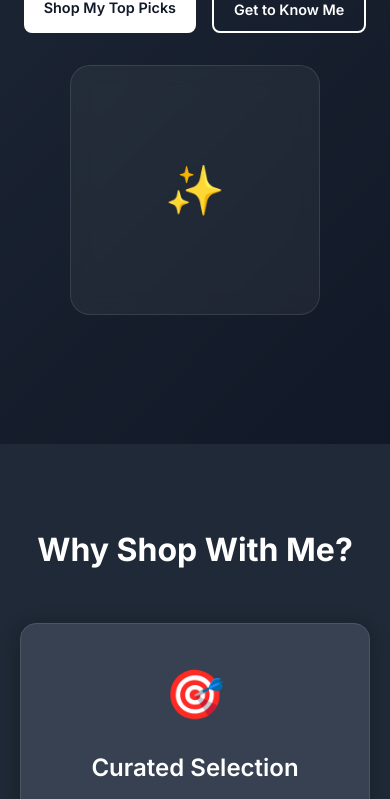
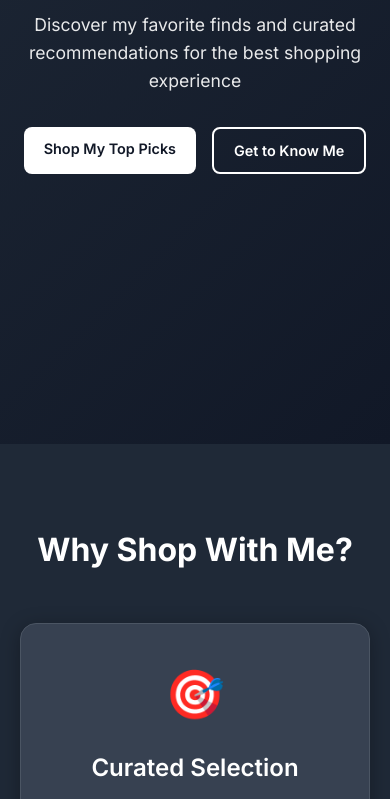
Before and after one commit to matthewpeterka/avery-website, a plain HTML site: page index.html in a window 390 px wide. Shown: the part 400-1199 px from the top of the page. Drawn offline with Linux system fonts and the light colour scheme.

Commit message:
Update main title to 'Avery's Shopping Guide' and remove decorative star box from landing page

```diff
--- a/index.html
+++ b/index.html
@@ -11,7 +11,7 @@
     <nav class="navbar">
         <div class="nav-container">
             <div class="nav-logo">
-                <h2>Avery's Guide</h2>
+                <h2>Avery's Shopping Guide</h2>
             </div>
             <ul class="nav-menu">
                 <li class="nav-item">
@@ -44,11 +44,6 @@
                     <div class="hero-buttons">
                         <a href="top-picks.html" class="btn btn-primary">Shop My Top Picks</a>
                         <a href="about.html" class="btn btn-secondary">Get to Know Me</a>
-                    </div>
-                </div>
-                <div class="hero-image">
-                    <div class="hero-placeholder">
-                        <span>✨</span>
                     </div>
                 </div>
             </div>
--- a/styles.css
+++ b/styles.css
@@ -108,10 +108,10 @@ body {
     max-width: 1200px;
     margin: 0 auto;
     padding: 0 20px;
-    display: grid;
-    grid-template-columns: 1fr 1fr;
-    gap: 4rem;
+    display: flex;
+    justify-content: center;
     align-items: center;
+    text-align: center;
 }
 
 .hero-title {
@@ -169,24 +169,7 @@ body {
     transform: translateY(-2px);
 }
 
-.hero-image {
-    display: flex;
-    justify-content: center;
-    align-items: center;
-}
 
-.hero-placeholder {
-    width: 300px;
-    height: 300px;
-    background: rgba(255, 255, 255, 0.05);
-    border-radius: 20px;
-    display: flex;
-    align-items: center;
-    justify-content: center;
-    font-size: 4rem;
-    backdrop-filter: blur(10px);
-    border: 1px solid rgba(255, 255, 255, 0.1);
-}
 
 /* Features Section */
 .features {
@@ -818,9 +801,8 @@ body {
     }
 
     .hero-container {
-        grid-template-columns: 1fr;
         text-align: center;
-        gap: 2rem;
+        padding: 0 1rem;
     }
 
     .hero-title {
@@ -891,11 +873,7 @@ body {
         font-size: 0.9rem;
     }
 
-    .hero-placeholder {
-        width: 250px;
-        height: 250px;
-        font-size: 3rem;
-    }
+
 
     .page-title {
         font-size: 2rem;
```
